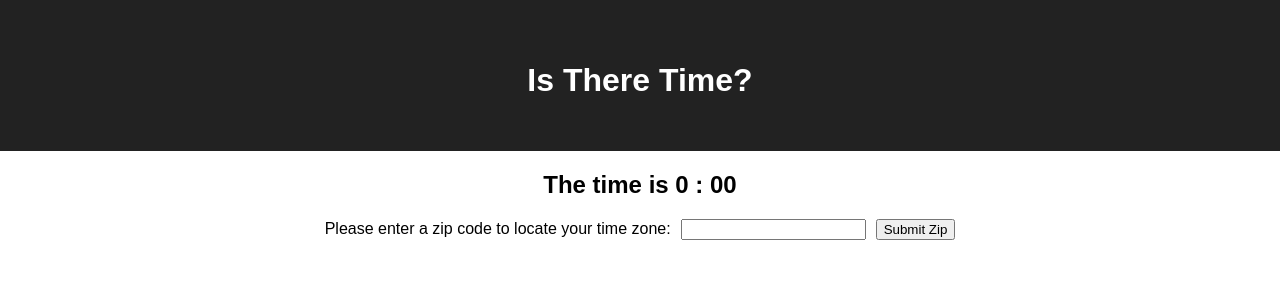
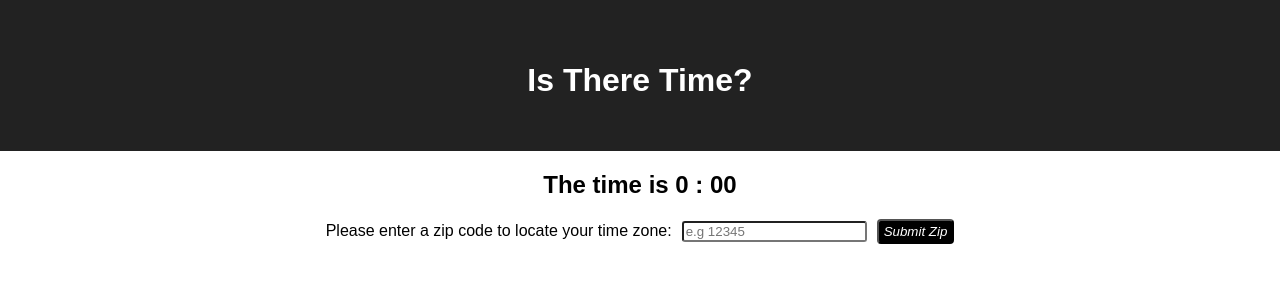
Before and after one commit to sbschechner/IsThereTime, a React (Create React App) app: page / in a window 1280 px wide. Shown: the top 300 px of the page. Built offline with nearby package versions, Linux system fonts and the light colour scheme.

Commit message:
added minimalist styling

```diff
--- a/src/App.js
+++ b/src/App.js
@@ -6,6 +6,7 @@ class App extends Component {
   render() {
     return (
       <div className="App">
+
         <header className="App-header">
           <h1 className="App-title">Is There Time?</h1>
         </header>
--- a/src/sunset.css
+++ b/src/sunset.css
@@ -1,3 +1,8 @@
-.App {
-  text-align: center;
+.response{
+	font-weight: bold;
+	font-size: x-large;
 }
+
+.borderDesign{
+	font-size: large;
+}
--- a/src/sunset.js
+++ b/src/sunset.js
@@ -19,6 +19,7 @@ class Sunset extends Component {
 
 this.getSunset = this.getSunset.bind(this);
 this.calculateRemaining = this.calculateRemaining.bind(this);
+this.printRemainingTime = this.printRemainingTime.bind (this);
 }
 
 getSunset(){
@@ -46,6 +47,10 @@ fetchSunset(){
 }
 
 updateRemaining(hoursLeft, minutesleft, hours, minutes, currentHour, currentMinute){
+    if(currentHour >= 21){
+        hoursLeft = 0;
+        minutesleft = 0;
+    }
 
     if (this.state.count === 1 && this.state.hasSunset === true){
         this.setState({
@@ -84,7 +89,7 @@ calculateRemaining(){
 
     if (this.props.utc !== -14400) { //-14400 is EST
         var timeDifference = Math.abs((this.props.utc - -14400) / 3600)
-        realHoursLeft = realHoursLeft + timeDifference + timeDifference
+        realHoursLeft = realHoursLeft + timeDifference
         console.log("creating a timeDifference and the realhours " + realHoursLeft)
         currentHour = currentHour - timeDifference;
     }
@@ -114,20 +119,36 @@ calculateRemaining(){
 
 }
 
+printRemainingTime(){
+    if (this.state.remainingMinutes === 0 && this.state.remainingHours === 0) {
+        return(
+            <div>
+                <p> The sunset at this zip code was at {this.state.sunSetHour} : {this.state.sunSetMinute} pm </p>
+                <p> The sun has already set - there is unfortunately no more time </p>
+            </div>
+            )
+    }
+    else{
+       return(
+        <div>
+            <p> The sunset at this zip code is at {this.state.sunSetHour} : {this.state.sunSetMinute} pm </p>
+            <p> There is still time - you have {this.state.remainingHours} hours and {this.state.remainingMinutes} minutes to sunset - get exercising! </p>
+        </div>
+    )
+    }
+}
 
 render(){
     return(
-        <div>
-        <p> we are in the sunset - TO BE REMOVED </p>
-
+        <div className = "response">
+           <p className = "borderDesign"> ...... </p>
             {this.fetchSunset()}
             {this.calculateRemaining()}
-        <p> current time in the zip code is {this.state.currentHourTime} : {this.state.currentMinuteTime}  </p>
-        <p> sunset at the zip code : {this.state.sunSetHour} : {this.state.sunSetMinute} pm </p>
+        <p> The time for that timezone is {this.state.currentHourTime} : {this.state.currentMinuteTime}  </p>
+        {this.printRemainingTime()}
+         <p className = "borderDesign"> ...... </p>
+        </div>
 
-        <p> you have {this.state.remainingHours} hours and {this.state.remainingMinutes} minutes to sunset - get moving! </p>
-
-        </div>
         )
 }
 
--- a/src/timezone.css
+++ b/src/timezone.css
@@ -1,5 +1,16 @@
 .zipInput{
 margin-right: 10px;
 margin-left: 10px;
+border-radius: 3px;
 
 }
+
+.zipButton, .resetButton{
+	background: black;
+	color: white;
+	font-style: italic;
+	border-radius: 4px;
+	padding: 3px;
+	padding-left: 5px;
+	padding-right: 5px;
+}
--- a/src/timezone.js
+++ b/src/timezone.js
@@ -13,6 +13,7 @@ class Timezone extends Component {
         utc_offset: null,
         userlat:null,
         userlong: null,
+        cityName: null,
         tempZip: null,
         hasCurrentzone: false,
         currentHour: null,
@@ -72,6 +73,7 @@ zipToZone(){
         this.setState({
         	userlat : data.lat,
         	userlong: data.lng,
+        	cityName: data.city,
             user_timeZone : data.timezone.timezone_identifier,
             utc_offset: data.timezone.utc_offset_sec,
             hasCurrentzone : true,
@@ -84,7 +86,7 @@ updateTimezone(){
 	if (this.state.hasCurrentzone === true){
 		return(
 			<div>
-				<p> You entered {this.state.tempZip} and are currently located in {this.state.user_timeZone} </p>
+				<p> You entered {this.state.tempZip} which is in {this.state.cityName}, located in the {this.state.user_timeZone} timezone </p>
 				 <Sunset utc={this.state.utc_offset} hour= {this.state.currentHour} minute={this.state.currentMinute} lat = {this.state.userlat} long ={this.state.userlong} />
 			</div>
 			)
@@ -104,7 +106,7 @@ reset(){
 		if(this.state.hasCurrentzone === true){
 		return(
 
-			<button className = "resetButton" onClick={this.resetButtonAppear}> Look up another timezone by zip code </button>
+			<button className ="resetButton" onClick={this.resetButtonAppear}> Look Up Another Sunset Time By Zip </button>
 
 			)
 	}
@@ -120,9 +122,9 @@ reset(){
         <form>
         	<label>
          		Please enter a zip code to locate your time zone:
-            	<input ref ="zip" type='number' className="zipInput" defaultValue = {this.state.tempZip}  onChange = {this.changeTempNumber}/>
+            	<input ref ="zip" type='number' className="zipInput" placeholder= "e.g 12345" defaultValue = {this.state.tempZip}  onChange = {this.changeTempNumber}/>
             	</label>
-            	<input type="submit" value="Submit Zip" onClick = {this.handleClick}/>
+            	<input className="zipButton" type="submit" value="Submit Zip" onClick = {this.handleClick}/>
         </form>
 		</div>
 
```
